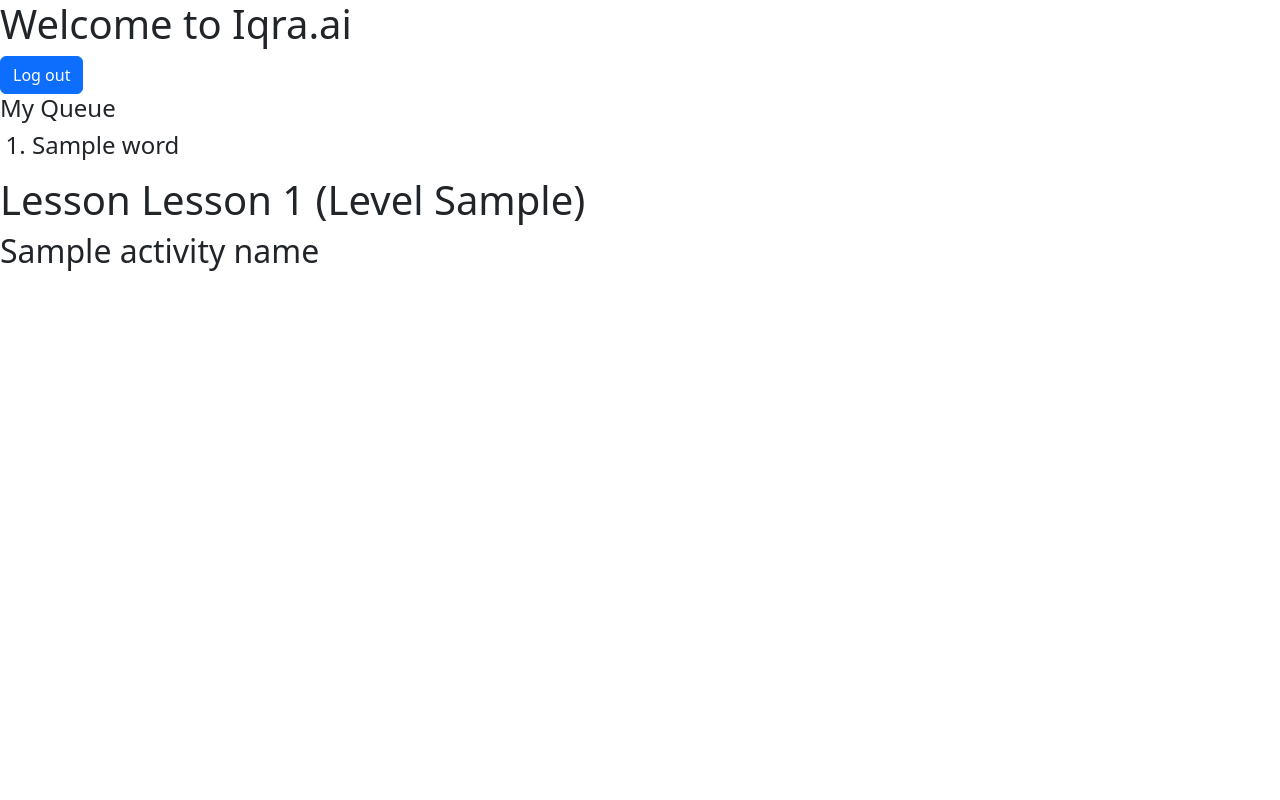
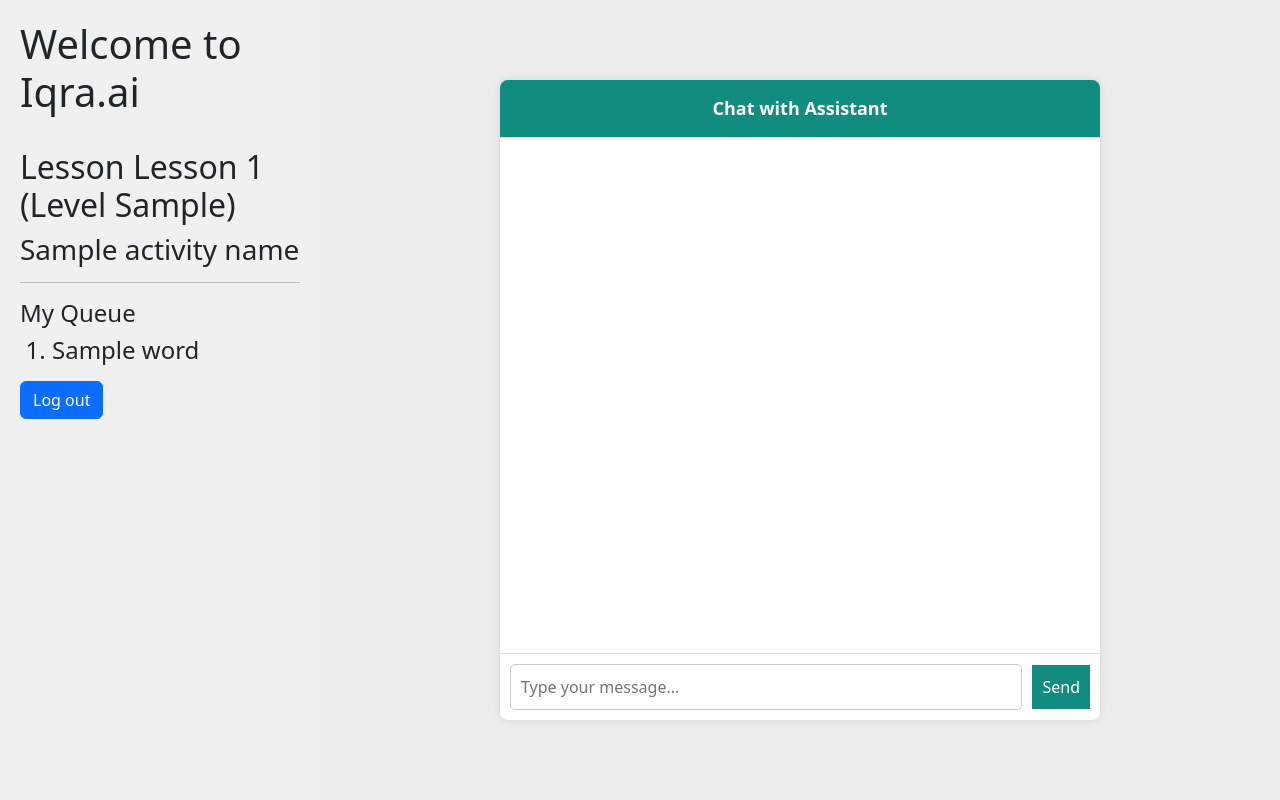
Before and after one commit to Tech-Sisters/hackathon23-team4, a Django app: template iqra_ai/chatbot/templates/chatbot/chatbot.html in a window 1280 px wide. Run offline with Django 4.2, Linux system fonts and the light colour scheme; tables that the repository leaves empty hold one stand-in row (values such as "Sample post"); the template is opened without the code that fills it: values that come from a table or form of the project are taken from there, most other values are stand-ins (such as "Sample title", 1, 10 or a date in 2020); parts of the project's set-up code (start-up, migrations or seed data) failed here and were passed over.

Commit message:
chatbot basic page UI/UX

```diff
--- /dev/null
+++ b/iqra_ai/chatbot/static/chatbot/chatbot.css
@@ -0,0 +1,100 @@
+body {
+    font-family: Arial, sans-serif;
+    margin: 0;
+    padding: 0;
+    display: flex;
+    height: 100vh;
+}
+
+.main-container {
+    display: flex;
+    flex-grow: 1;
+}
+
+.sidebar {
+    width: 25%; /* Adjust the width as needed */
+    padding: 20px;
+    background-color: #f0f0f0;
+}
+
+.chat-section {
+    flex-grow: 1;
+    background-color: #ededed;
+    display: flex;
+    /* flex-direction: column; */
+    justify-content: center;
+    align-items: center;
+}
+
+.chat-container {
+    width: 80%;
+    max-width: 600px;
+    background-color: #fff;
+    box-shadow: 0 0 10px rgba(0, 0, 0, 0.1);
+    border-radius: 8px;
+    overflow: hidden;
+    display: flex;
+    flex-direction: column;
+    height: 80vh;
+}
+
+.chat-header {
+    background-color: #128C7E;
+    color: #fff;
+    padding: 15px;
+    text-align: center;
+    font-size: 18px;
+    font-weight: bold;
+    border-bottom: 1px solid #ddd;
+}
+
+.chat-messages {
+    flex-grow: 1;
+    overflow-y: auto;
+    padding: 10px;
+}
+
+.message {
+    padding: 10px;
+    margin: 10px;
+    border-radius: 8px;
+    max-width: 80%;
+    word-wrap: break-word;
+}
+
+.user-message {
+    background-color: #DCF8C6;
+    align-self: flex-end;
+}
+
+.assistant-message {
+    background-color: #E5E5EA;
+    align-self: flex-start;
+}
+
+.chat-input {
+    display: flex;
+    align-items: center;
+    justify-content: space-between;
+    padding: 10px;
+    border-top: 1px solid #ddd;
+}
+
+input[type="text"] {
+    flex-grow: 1;
+    padding: 10px;
+    box-sizing: border-box;
+    border: 1px solid #ccc;
+    border-radius: 5px;
+    margin-right: 10px;
+}
+
+
+button {
+    padding: 10px;
+    background-color: #128C7E;
+    color: #fff;
+    border: none;
+    border-radius: 5px;
+    cursor: pointer;
+}
--- a/iqra_ai/chatbot/static/chatbot/chatbot.js
+++ b/iqra_ai/chatbot/static/chatbot/chatbot.js
@@ -1,7 +1,43 @@
 document.addEventListener('DOMContentLoaded', function() {
     do_something();
+    console.log("WORKING")
   });
 
   function do_something() {
+    const chatMessages = document.querySelector('.chat-messages');
+    const userInput = document.getElementById('userInput');
 
+    function addUserMessage(message) {
+        const userMessage = document.createElement('div');
+        userMessage.classList.add('message', 'user-message');
+        userMessage.textContent = message;
+        chatMessages.appendChild(userMessage);
+        chatMessages.scrollTop = chatMessages.scrollHeight; // Auto-scroll to the bottom
+    }
+
+    function addAssistantMessage(message) {
+        const assistantMessage = document.createElement('div');
+        assistantMessage.classList.add('message', 'assistant-message');
+        assistantMessage.textContent = message;
+        chatMessages.appendChild(assistantMessage);
+        chatMessages.scrollTop = chatMessages.scrollHeight; // Auto-scroll to the bottom
+    }
+
+    function processUserInput() {
+        const userMessage = userInput.value.trim();
+        if (userMessage !== '') {
+            addUserMessage(userMessage);
+            // Simulate a bot response (you can replace this with actual API call or other logic)
+            setTimeout(() => {
+                addAssistantMessage('This is a bot response.');
+            }, 500);
+            userInput.value = '';
+        }
+    }
+
+    userInput.addEventListener('keyup', (event) => {
+        if (event.key === 'Enter') {
+            processUserInput();
+        }
+    });
   }
--- a/iqra_ai/chatbot/templates/chatbot/chatbot.html
+++ b/iqra_ai/chatbot/templates/chatbot/chatbot.html
@@ -1,5 +1,10 @@
 {% extends "chatbot/layout.html" %}
 {% load static %}
+
+{% block static %}
+{{ block.super }}
+<link rel="stylesheet" href="{% static 'chatbot/chatbot.css' %}" type="text/css" >
+{% endblock %}
 
 {% block script %}
 <script src="{% static 'chatbot/chatbot.js' %}"></script>
@@ -8,17 +13,38 @@
 {% block body %}
 
 
-<div>
+<div class="main-container">
+    <div class="sidebar">
         <h1>Welcome to Iqra.ai</h1>
-    <a class="btn btn-primary" href="{% url 'logout' %}" role="button">Log out</a>
+        <br>
+        <h2>Lesson {{ lesson }}</h1>
+        <h3>{{ activity_name }}</h2>
+        <hr>
         <h4>My Queue<h4>
         <ol>
             {% for word in lesson_words %}
             <li>{{ word }}</li>
             {% endfor %}
         </ol>
-    <h1>Lesson {{ lesson }}</h1>
-    <h2>{{ activity_name }}</h2>
+
+        <a class="btn btn-primary" href="{% url 'logout' %}" role="button">Log out</a>
     </div>
 
+    <div class="chat-section">
+        <div class="chat-container">
+            <div class="chat-header">Chat with Assistant</div>
+            <div class="chat-messages">
+                <!-- Messages will be dynamically added here -->
+            </div>
+            <div class="chat-input">
+                <input id="userInput" type="text" placeholder="Type your message...">
+                <button onclick="processUserInput()">Send</button>
+            </div>
+        </div>
+    </div>
+</div>
+
+</body>
+</html>
+
 {% endblock %}
--- a/iqra_ai/chatbot/templates/chatbot/layout.html
+++ b/iqra_ai/chatbot/templates/chatbot/layout.html
@@ -7,7 +7,9 @@
         <meta charset="utf-8">
         <meta name="viewport" content="width=device-width, initial-scale=1">
         <title>{% block title %}Iqra.ai{% endblock %}</title>
+        {% block static %}
         <link rel="stylesheet" href="{% static 'chatbot/style.css' %}" type="text/css" >
+        {% endblock %}
         <link href="https://cdn.jsdelivr.net/npm/bootstrap@5.3.2/dist/css/bootstrap.min.css" rel="stylesheet" integrity="sha384-T3c6CoIi6uLrA9TneNEoa7RxnatzjcDSCmG1MXxSR1GAsXEV/Dwwykc2MPK8M2HN" crossorigin="anonymous">
         {% block script %}
         {% endblock %}
```
Lines whose indentation alone changed are shown as unchanged.
